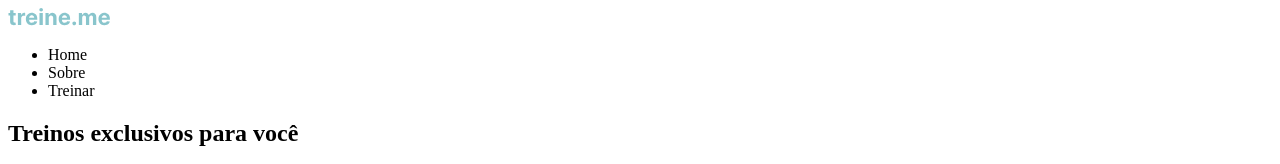
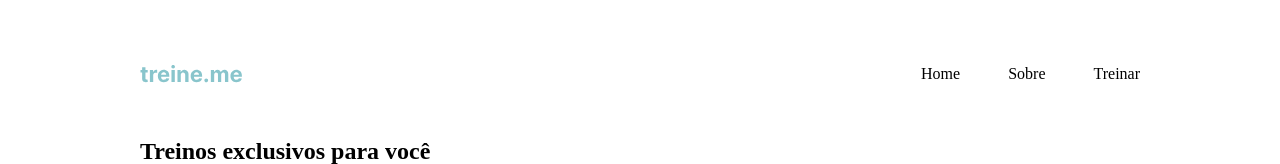
Before and after one commit to TTVTheAgregado/Projeto-02, a plain HTML site: page index.html in a window 1280 px wide. Shown: the top 164 px of the page. Drawn offline with Linux system fonts and the light colour scheme.

Commit message:
Alinhado o cabeçalho

```diff
--- a/index.html
+++ b/index.html
@@ -9,7 +9,7 @@
 </head>
 <body>
 
-    <div class="page"></div>
+    <div class="page">
      <header>
         <img src="/images/treine.me.svg" alt="Treine-me">
 
@@ -48,6 +48,7 @@
      </footer>
     </div>
 
+
     <img src="images/balls-decoration.svg" alt="Bolinha decorativas verdes no canto inferior direito">
 
 </body>
--- a/style.css
+++ b/style.css
@@ -1,3 +1,25 @@
+body {
+    margin: 0;
+}
+
+
 .page {
+  margin: 65px auto 0;
+  width: 1000px;
+}
 
+header {
+  display: flex;
+  justify-content: space-between;
+  align-items: center;
+
+  margin-bottom: 55px;
 }
+
+ul {
+  list-style: none;
+  display: flex;
+  gap: 48px;
+  margin: 0;
+  padding: 0;
+}
```
